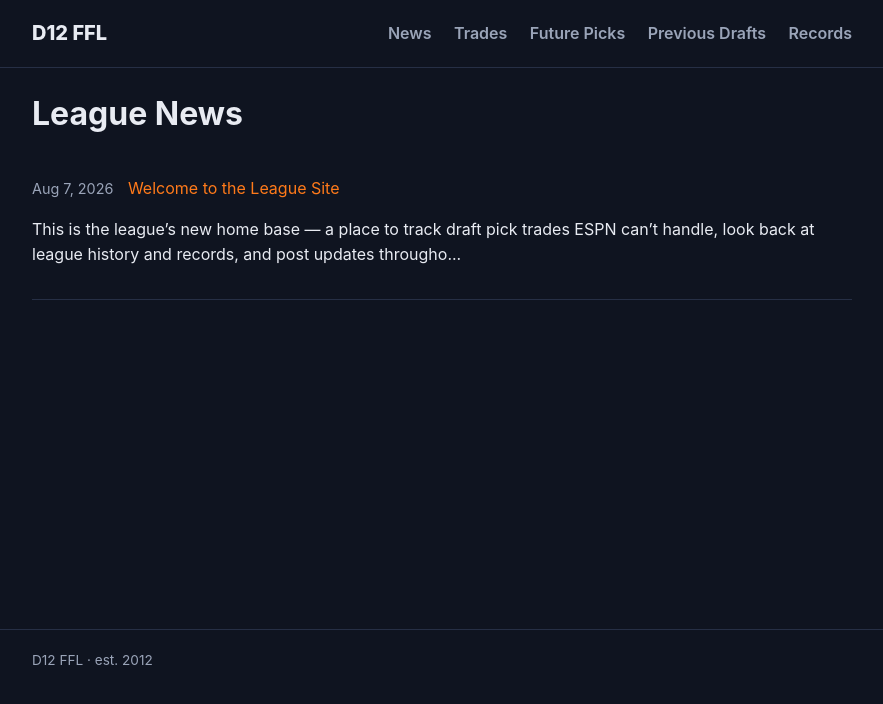
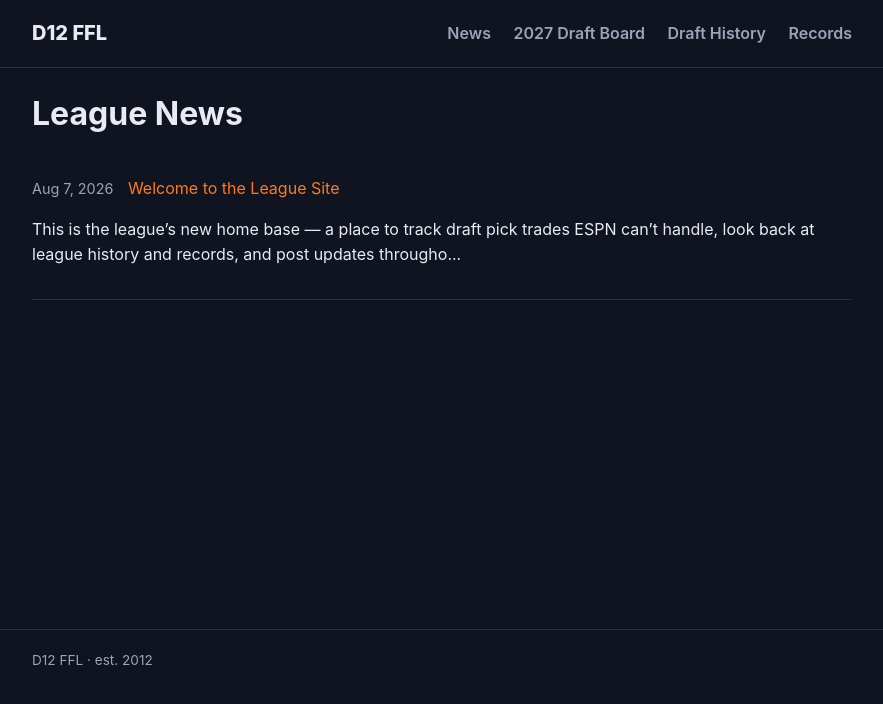
Before and after one commit to cullenhgn/D12-FFL-Website, a Jekyll site: the page built from index.md, in a window 1280 px wide. Shown: the top 704 px of the page, without its empty margins (198-1081 px from the left). Built offline with Jekyll 4.4.1, drawn with Linux system fonts in a browser that asks for light colours.

Commit message:
Add files via upload

```diff
--- a/_layouts/default.html
+++ b/_layouts/default.html
@@ -14,9 +14,8 @@
       <a class="site-title" href="{{ '/' | relative_url }}">{{ site.title }}</a>
       <nav class="site-nav">
         <a href="{{ '/' | relative_url }}">News</a>
-        <a href="{{ '/trades/' | relative_url }}">Trades</a>
-        <a href="{{ '/future-picks/' | relative_url }}">Future Picks</a>
-        <a href="{{ '/previous-drafts/' | relative_url }}">Previous Drafts</a>
+        <a href="{{ '/future-picks/' | relative_url }}">2027 Draft Board</a>
+        <a href="{{ '/previous-drafts/' | relative_url }}">Draft History</a>
         <a href="{{ '/records/' | relative_url }}">Records</a>
       </nav>
     </div>
```
